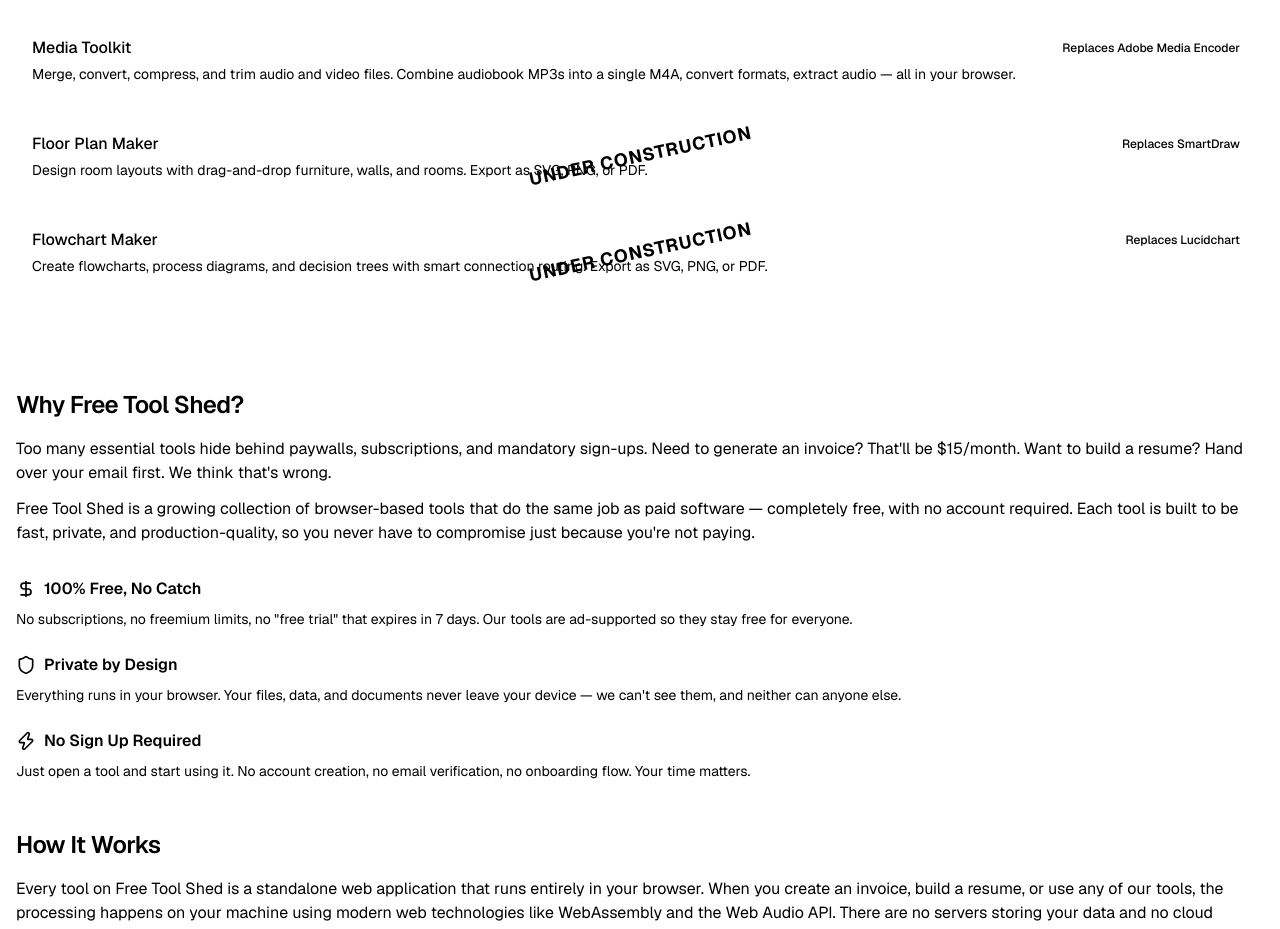
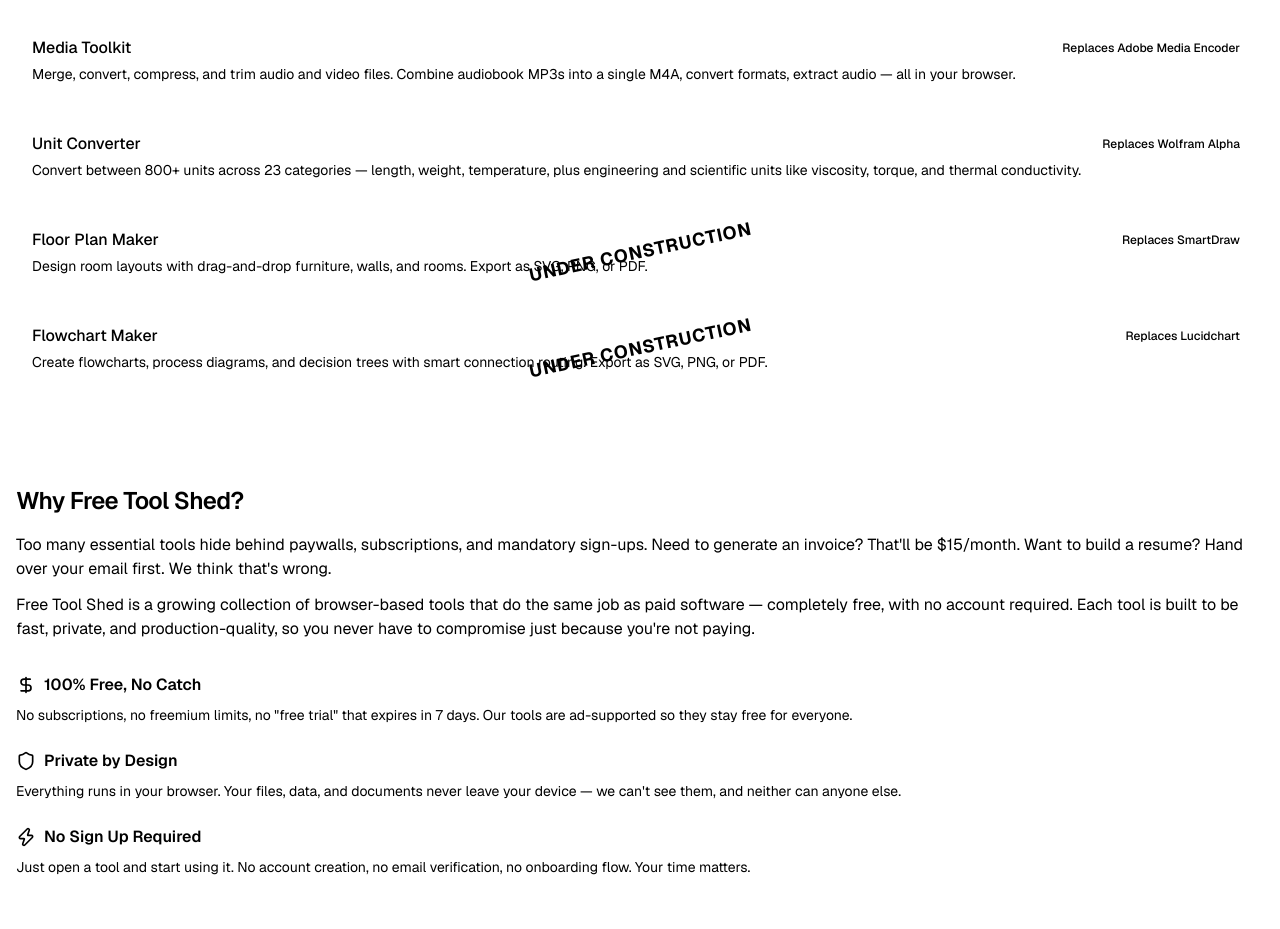
Before and after one commit to diegofivefive/freetoolshed, a Next.js app: page / in a window 1280 px wide. Shown: the part 1020-1949 px from the top of the page. Built offline with nearby package versions, Linux system fonts and the light colour scheme; no server answers.

Commit message:
seo audit P0

```diff
--- a/src/app/layout.tsx
+++ b/src/app/layout.tsx
@@ -44,6 +44,12 @@ export const metadata: Metadata = {
   icons: {
     icon: "/favicon.ico",
   },
+  verification: {
+    google: process.env.NEXT_PUBLIC_GOOGLE_SITE_VERIFICATION,
+    other: {
+      "msvalidate.01": process.env.NEXT_PUBLIC_BING_SITE_VERIFICATION ?? "",
+    },
+  },
   other: {
     "google-adsense-account": "ca-pub-7700405385978151",
   },
--- a/src/app/page.tsx
+++ b/src/app/page.tsx
@@ -86,6 +86,15 @@ const TOOLS: Tool[] = [
     category: "Media",
     icon: "Clapperboard",
     paidAlternative: "Adobe Media Encoder",
+  },
+  {
+    name: "Unit Converter",
+    slug: "unit-converter",
+    description:
+      "Convert between 800+ units across 23 categories — length, weight, temperature, plus engineering and scientific units like viscosity, torque, and thermal conductivity.",
+    category: "Utility",
+    icon: "Ruler",
+    paidAlternative: "Wolfram Alpha",
   },
   {
     name: "Floor Plan Maker",
--- a/src/app/robots.ts
+++ b/src/app/robots.ts
@@ -5,6 +5,7 @@ export default function robots(): MetadataRoute.Robots {
     rules: {
       userAgent: "*",
       allow: "/",
+      disallow: ["/tools/floor-plan-maker", "/tools/flowchart-maker"],
     },
     sitemap: "https://freetoolshed.com/sitemap.xml",
   };
--- a/src/app/sitemap.ts
+++ b/src/app/sitemap.ts
@@ -25,19 +25,13 @@ export default function sitemap(): MetadataRoute.Sitemap {
       priority: 0.8,
     },
     {
-      url: `${BASE_URL}/tools/floor-plan-maker`,
-      lastModified: new Date(),
-      changeFrequency: "weekly" as const,
-      priority: 0.8,
-    },
-    {
       url: `${BASE_URL}/tools/audio-editor`,
       lastModified: new Date(),
       changeFrequency: "weekly" as const,
       priority: 0.8,
     },
     {
-      url: `${BASE_URL}/tools/flowchart-maker`,
+      url: `${BASE_URL}/tools/unit-converter`,
       lastModified: new Date(),
       changeFrequency: "weekly" as const,
       priority: 0.8,
--- a/src/app/tools/floor-plan-maker/page.tsx
+++ b/src/app/tools/floor-plan-maker/page.tsx
@@ -11,7 +11,10 @@ const toolConfig = {
   paidAlternative: "SmartDraw",
 };
 
-export const metadata = generateToolMetadata(toolConfig);
+export const metadata = {
+  ...generateToolMetadata(toolConfig),
+  robots: { index: false, follow: true },
+};
 
 export default function FloorPlanMakerPage() {
   const jsonLd = generateToolJsonLd(toolConfig);
--- a/src/app/tools/flowchart-maker/page.tsx
+++ b/src/app/tools/flowchart-maker/page.tsx
@@ -11,7 +11,10 @@ const toolConfig = {
   paidAlternative: "Lucidchart",
 };
 
-export const metadata = generateToolMetadata(toolConfig);
+export const metadata = {
+  ...generateToolMetadata(toolConfig),
+  robots: { index: false, follow: true },
+};
 
 export default function FlowchartMakerPage() {
   const jsonLd = generateToolJsonLd(toolConfig);
```
